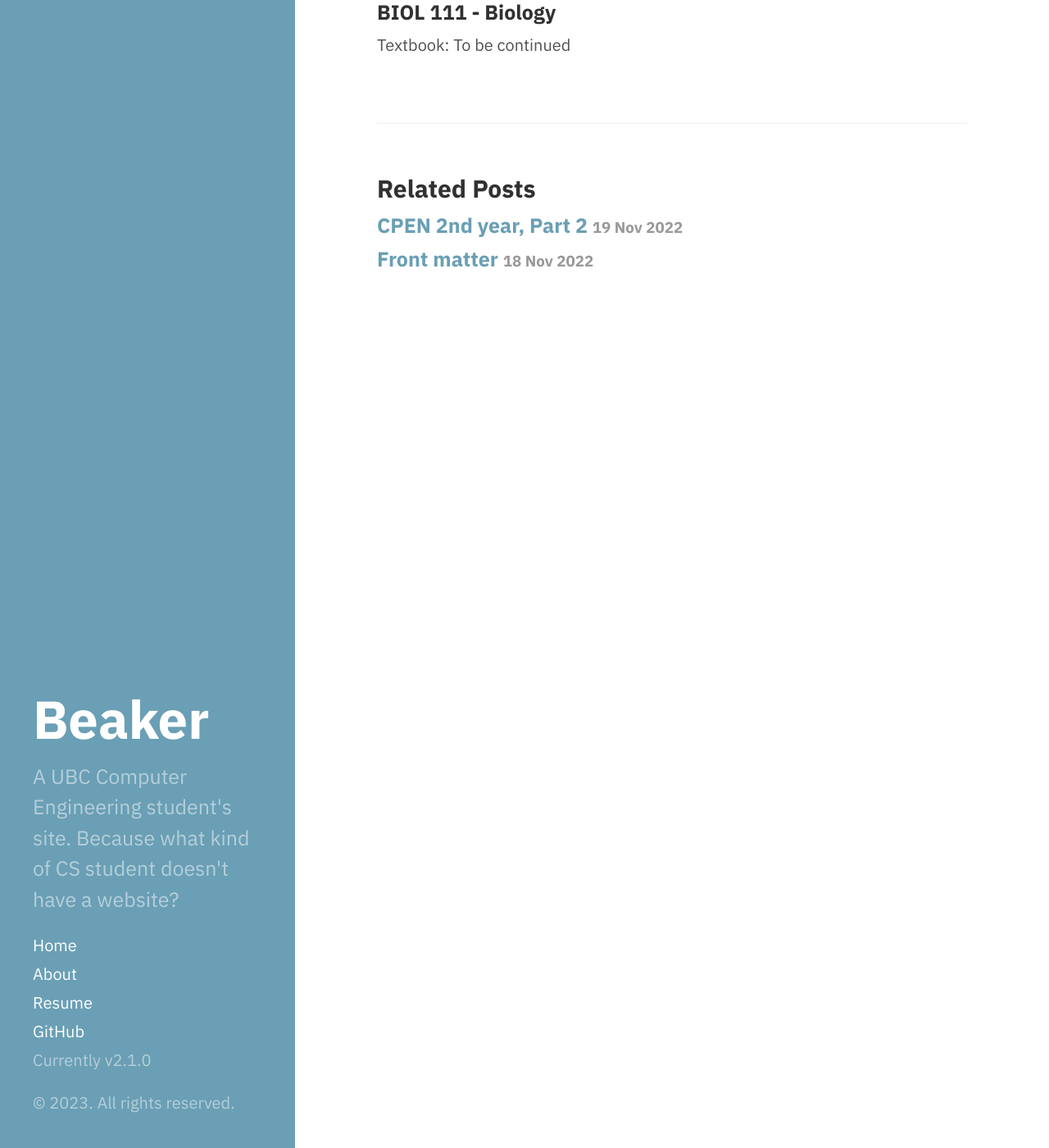
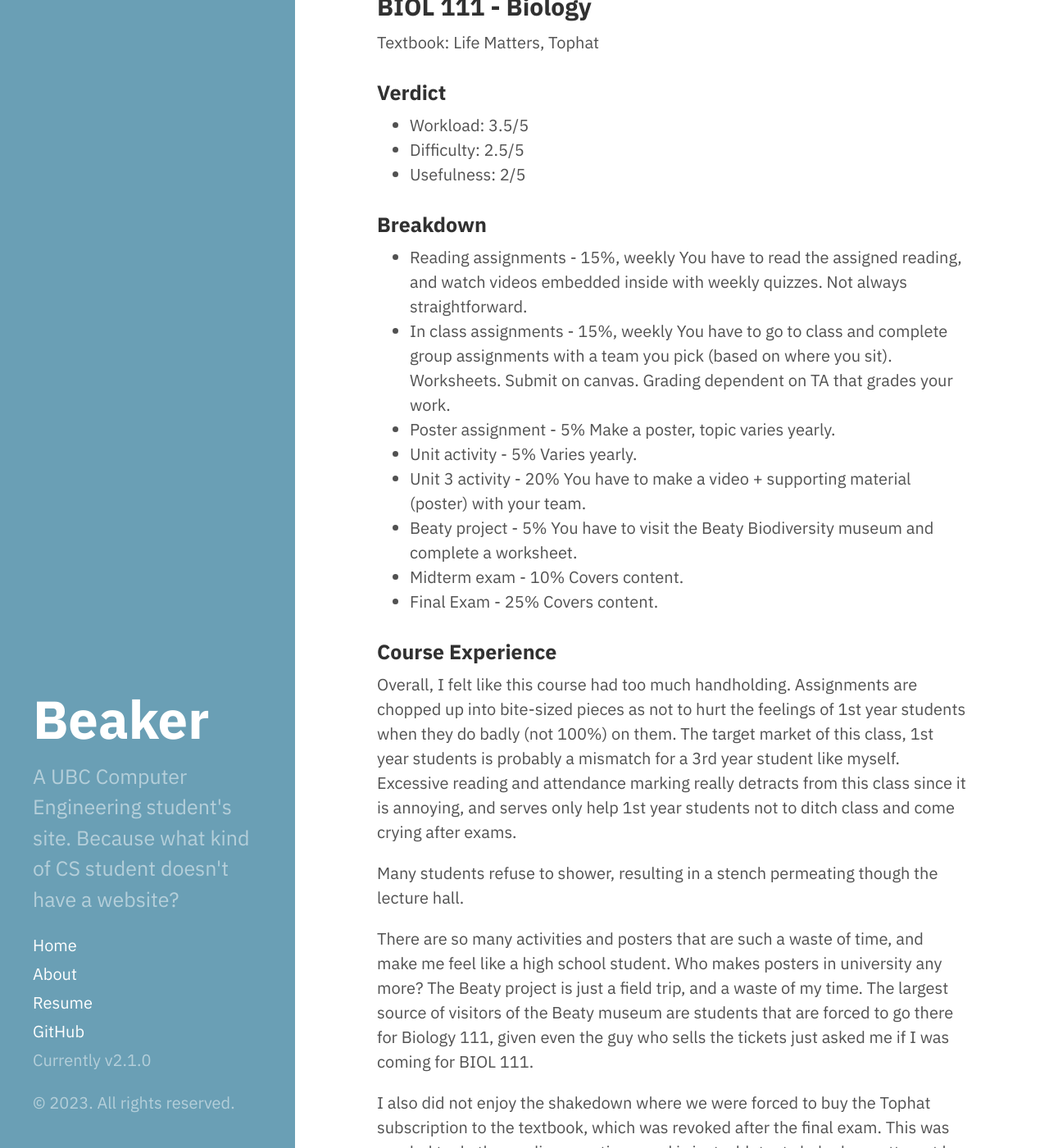
Before and after one commit to 18chanp1/18chanp1.github.io, a Jekyll site: the page built from _posts/2023-06-29-Third-Year-Classes.md, in a window 1280 px wide and 1400 px high, scrolled down 8602 px. Shown: the whole window at 82% size. Built offline with Jekyll 4.4.1, drawn with Linux system fonts in a browser that asks for light colours; some of the changed text lies outside the part shown.

Commit message:
finish biol111 review

```diff
--- a/_posts/2023-06-29-Third-Year-Classes.md
+++ b/_posts/2023-06-29-Third-Year-Classes.md
@@ -261,6 +261,44 @@ Don't skip the lectures, they are useful.
 # Some electives
 You can take some free electives to fill your timetable, since you won't be able to sign up for cpen advanced electives since you will be missing prereqs, and your registration priority will ensure you never get in anyways.
 
-### BIOL 111 - Biology
-Textbook:
-To be continued
+## BIOL 111 - Biology
+Textbook: Life Matters, Tophat
+
+### Verdict
+- Workload: 3.5/5
+- Difficulty: 2.5/5
+- Usefulness: 2/5
+
+### Breakdown
+- Reading assignments - 15%, weekly
+    You have to read the assigned reading, and watch videos embedded inside with weekly quizzes. Not always straightforward.
+- In class assignments - 15%, weekly
+    You have to go to class and complete group assignments with a team you pick (based on where you sit). Worksheets. Submit on canvas. Grading dependent on TA that grades your work.
+- Poster assignment - 5%
+     Make a poster, topic varies yearly.
+- Unit activity - 5%
+    Varies yearly.
+- Unit 3 activity - 20%
+    You have to make a video + supporting material (poster) with your team.
+- Beaty project - 5%
+    You have to visit the Beaty Biodiversity museum and complete a worksheet.
+- Midterm exam - 10%
+    Covers content.
+- Final Exam - 25%
+    Covers content.
+
+### Course Experience
+Overall, I felt like this course had too much handholding. Assignments are chopped up into bite-sized pieces as not to hurt the feelings of 1st year students when they do badly (not 100%) on them. The target market of this class, 1st year students is probably a mismatch for a 3rd year student like myself. Excessive reading and attendance marking really detracts from this class since it is annoying, and serves only help 1st year students not to ditch class and come crying after exams.
+
+Many students refuse to shower, resulting in a stench permeating though the lecture hall.
+
+There are so many activities and posters that are such a waste of time, and make me feel like a high school student. Who makes posters in university any more? The Beaty project is just a field trip, and a waste of my time. The largest source of visitors of the Beaty museum are students that are forced to go there for Biology 111, given even the guy who sells the tickets just asked me if I was coming for BIOL 111.
+
+I also did not enjoy the shakedown where we were forced to buy the Tophat subscription to the textbook, which was revoked after the final exam. This was needed to do the reading questions, and is just a blatant shakedown attempt by the class. They should just put the questions on canvas instead.
+
+I really disliked the flipped lecture format since it burns so much more time than necessary. The lecture time is used for "kiddie" group activities that are pointless instead of concrete lecturing.
+
+The only saving grace in taking the class is that it should be pretty straightforward and easy for a third year student like yourself, and you will feel like you are smurfing when competing against the 1st year students that are struggling to adapt. You will solve the midterm / exam questions in a breeze since this will be your nth exam, while the 1st year students start crying about the difficulty and asking for bonus marks. If you did any amount of studying for the exam, you will probably be ahead of the crowd.
+
+### Recommendations
+Don't take it. Take Biol 121 directly, if you can.
```
